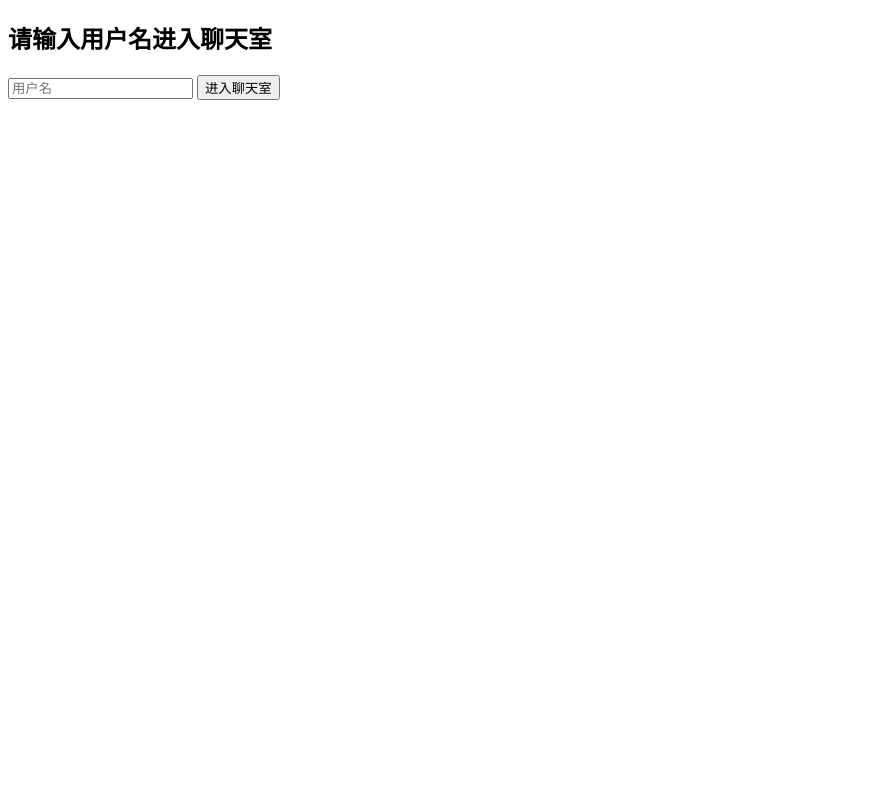
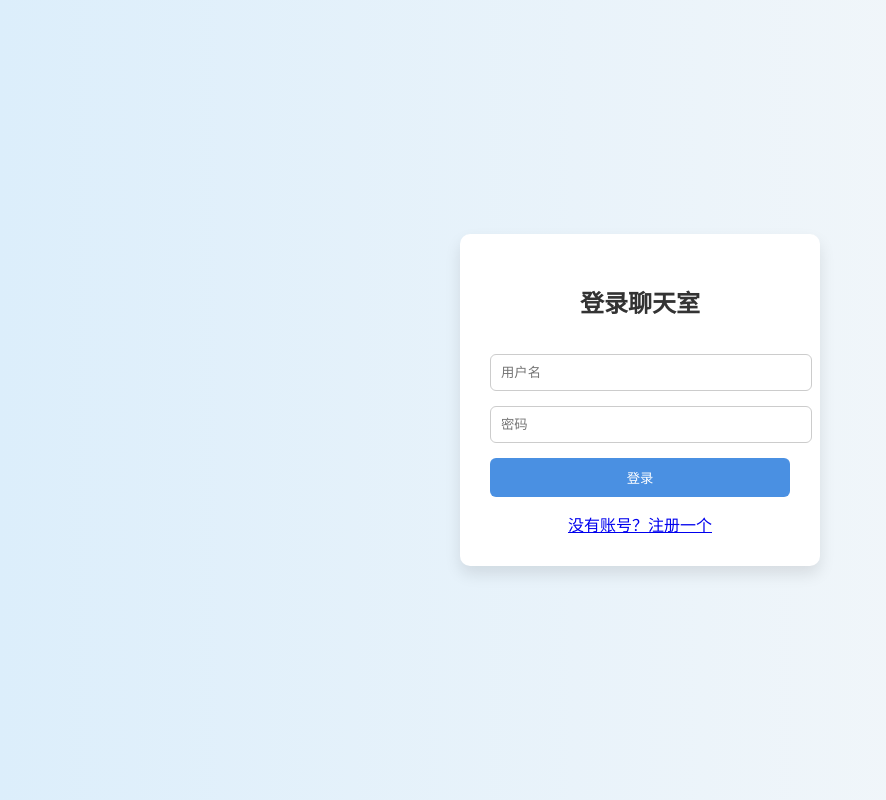
Before and after one commit to DBL-wdfamz/flask-chat-app, a Flask app: page /login in a window 1280 px wide. Shown: the whole page, without its empty margins (0-886 px from the left). Run offline with Flask 3, Linux system fonts and the light colour scheme.

Commit message:
Update login.html

```diff
--- a/templates/login.html
+++ b/templates/login.html
@@ -1,14 +1,67 @@
 <!DOCTYPE html>
-<html lang="en">
+<html lang="zh">
 <head>
     <meta charset="UTF-8">
-    <title>登录聊天室</title>
+    <title>登录</title>
+    <style>
+        body {
+            font-family: 'Segoe UI', sans-serif;
+            background: linear-gradient(to right, #dceefb, #f9f9f9);
+            display: flex;
+            justify-content: center;
+            align-items: center;
+            height: 100vh;
+            margin: 0;
+        }
+        .login-box {
+            background: white;
+            padding: 30px;
+            box-shadow: 0 8px 16px rgba(0,0,0,0.1);
+            border-radius: 10px;
+            width: 300px;
+        }
+        h2 {
+            text-align: center;
+            color: #333;
+        }
+        input, button {
+            width: 100%;
+            padding: 10px;
+            margin-top: 15px;
+            border: 1px solid #ccc;
+            border-radius: 6px;
+        }
+        button {
+            background-color: #4a90e2;
+            color: white;
+            border: none;
+            cursor: pointer;
+        }
+        button:hover {
+            background-color: #357ABD;
+        }
+        .error {
+            color: red;
+            text-align: center;
+        }
+        .register-link {
+            margin-top: 15px;
+            text-align: center;
+        }
+    </style>
 </head>
 <body>
-    <h2>请输入用户名进入聊天室</h2>
+<div class="login-box">
+    <h2>登录聊天室</h2>
+    {% if error %}<div class="error">{{ error }}</div>{% endif %}
     <form method="post">
         <input type="text" name="username" placeholder="用户名" required>
-        <button type="submit">进入聊天室</button>
+        <input type="password" name="password" placeholder="密码" required>
+        <button type="submit">登录</button>
     </form>
+    <div class="register-link">
+        <a href="{{ url_for('register') }}">没有账号？注册一个</a>
+    </div>
+</div>
 </body>
 </html>
```
